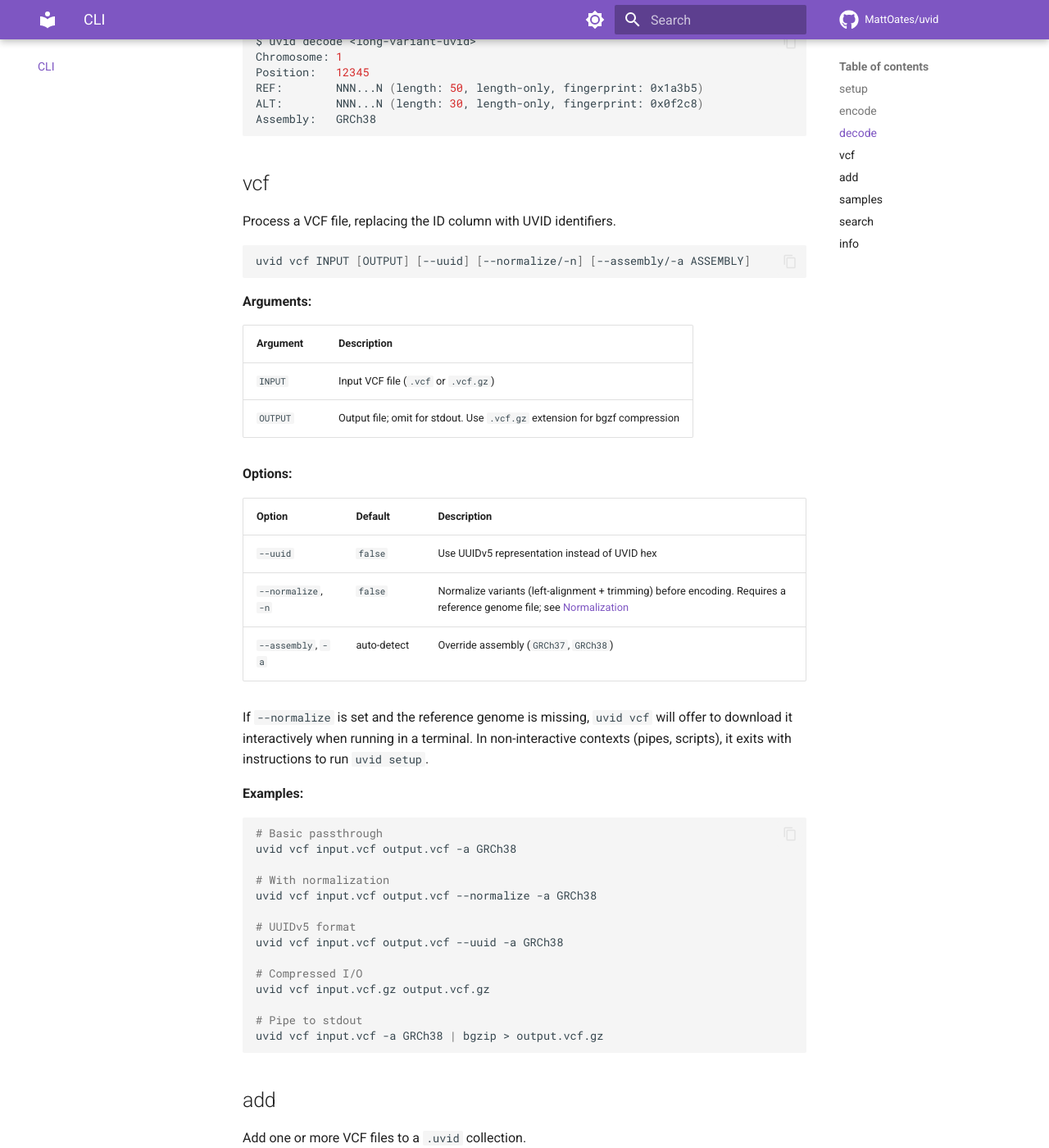
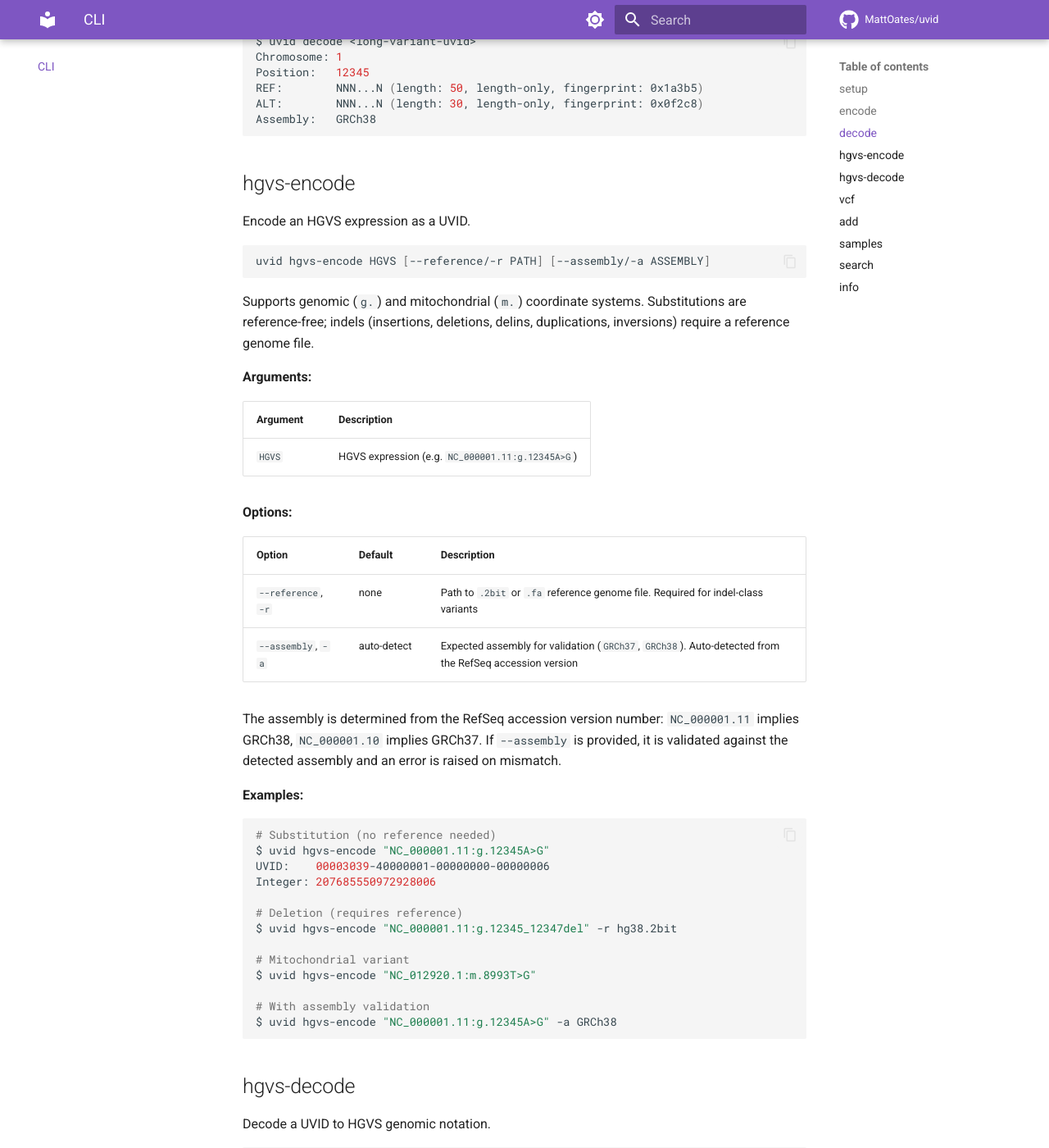
Before and after one commit to MattOates/uvid, an MkDocs documentation site: the page built from docs/cli.md, in a window 1280 px wide and 1400 px high, scrolled down 2309 px. Shown: the whole window at 82% size. Built offline with MkDocs 1.6.1 and Material for MkDocs 9.7.7, drawn with Linux system fonts in a browser that asks for light colours; comment, search, counter and statistics services are not loaded; some of the changed text lies outside the part shown.

Commit message:
docs: add HGVS notation to README, CLI reference, quickstart, and guide
- README: add HGVS feature row, CLI examples (hgvs-encode, hgvs-decode),
  Python API examples (hgvs_to_uvid, uvid_to_hgvs), hgvs module in
  architecture diagram
- docs/index.md: add HGVS feature bullet and CLI example
- docs/cli.md: add hgvs-encode and hgvs-decode command reference
- docs/getting-started/quickstart.md: add HGVS section with CLI and
  Python tabbed examples
- docs/guide/hgvs.md: new guide page covering coordinate systems,
  edit types, assembly detection, coordinate mapping, and warnings
- mkdocs.yml: add HGVS guide page to nav

````diff
--- a/docs/cli.md
+++ b/docs/cli.md
@@ -98,6 +98,89 @@ Position:   12345
 REF:        NNN...N (length: 50, length-only, fingerprint: 0x1a3b5)
 ALT:        NNN...N (length: 30, length-only, fingerprint: 0x0f2c8)
 Assembly:   GRCh38
+```
+
+## hgvs-encode
+
+Encode an HGVS expression as a UVID.
+
+```bash
+uvid hgvs-encode HGVS [--reference/-r PATH] [--assembly/-a ASSEMBLY]
+```
+
+Supports genomic (`g.`) and mitochondrial (`m.`) coordinate systems. Substitutions are reference-free; indels (insertions, deletions, delins, duplications, inversions) require a reference genome file.
+
+**Arguments:**
+
+| Argument | Description |
+|----------|-------------|
+| `HGVS` | HGVS expression (e.g. `NC_000001.11:g.12345A>G`) |
+
+**Options:**
+
+| Option | Default | Description |
+|--------|---------|-------------|
+| `--reference`, `-r` | none | Path to `.2bit` or `.fa` reference genome file. Required for indel-class variants |
+| `--assembly`, `-a` | auto-detect | Expected assembly for validation (`GRCh37`, `GRCh38`). Auto-detected from the RefSeq accession version |
+
+The assembly is determined from the RefSeq accession version number: `NC_000001.11` implies GRCh38, `NC_000001.10` implies GRCh37. If `--assembly` is provided, it is validated against the detected assembly and an error is raised on mismatch.
+
+**Examples:**
+
+```bash
+# Substitution (no reference needed)
+$ uvid hgvs-encode "NC_000001.11:g.12345A>G"
+UVID:    00003039-40000001-00000000-00000006
+Integer: 207685550972928006
+
+# Deletion (requires reference)
+$ uvid hgvs-encode "NC_000001.11:g.12345_12347del" -r hg38.2bit
+
+# Mitochondrial variant
+$ uvid hgvs-encode "NC_012920.1:m.8993T>G"
+
+# With assembly validation
+$ uvid hgvs-encode "NC_000001.11:g.12345A>G" -a GRCh38
+```
+
+## hgvs-decode
+
+Decode a UVID to HGVS genomic notation.
+
+```bash
+uvid hgvs-decode UVID_HEX [--detect-dup-inv] [--reference/-r PATH]
+```
+
+Produces `g.` or `m.` notation. By default outputs simple `ins`/`del`/`delins` notation; use `--detect-dup-inv` to recognise duplications and inversions.
+
+**Arguments:**
+
+| Argument | Description |
+|----------|-------------|
+| `UVID_HEX` | UVID hex string (with or without dashes) |
+
+**Options:**
+
+| Option | Default | Description |
+|--------|---------|-------------|
+| `--detect-dup-inv` | `false` | Detect duplications and inversions by comparing alleles. More expensive but produces richer HGVS notation |
+| `--reference`, `-r` | none | Path to `.2bit` or `.fa` reference genome file. Needed for duplication detection |
+
+Warnings are printed to stderr when:
+
+- An allele was stored in **length-mode** (>20 bp) and the exact sequence is unavailable -- the output uses N-repeats as an approximation.
+- An inversion allele exceeds 12 characters, meaning length-mode encoding may have been used and the sequence is approximate.
+
+**Examples:**
+
+```bash
+# Basic decode
+$ uvid hgvs-decode 00003039-40000001-00000000-00000006
+NC_000001.11:g.12345A>G
+
+# With duplication/inversion detection
+$ uvid hgvs-decode <uvid-hex> --detect-dup-inv -r hg38.2bit
+NC_000001.11:g.100_102inv
 ```
 
 ## vcf
--- a/mkdocs.yml
+++ b/mkdocs.yml
@@ -86,6 +86,7 @@ nav:
       - Bit Layout: guide/bit-layout.md
       - VCF Passthrough: guide/vcf-passthrough.md
       - Normalization: guide/normalization.md
+      - HGVS Notation: guide/hgvs.md
   - Reference:
       - reference/index.md
       - Python API: reference/python-api.md
````
Also changed, not shown: README.md (+20 -8 lines), docs/getting-started/quickstart.md (+51 -0 lines), docs/guide/hgvs.md (added, +125 -0 lines), docs/guide/index.md (+1 -0 lines), docs/index.md (+5 -1 lines).
